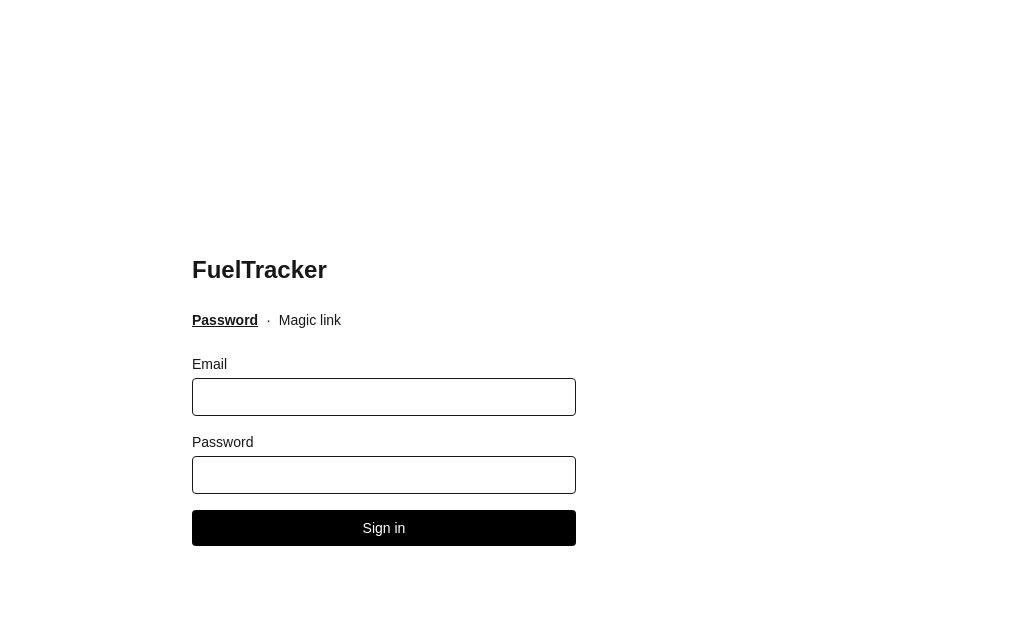
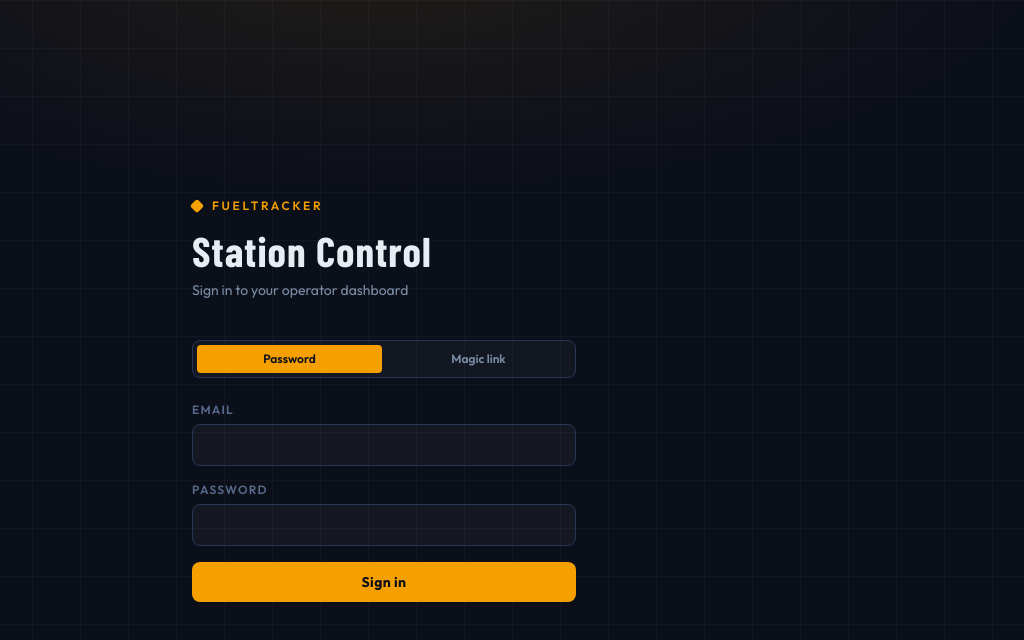
Before and after one commit to daveslaw/fueltracker_v3, a Next.js app: page /login in a window 1280 px wide. Shown: the top 640 px of the page, without its empty margins (256-1280 px from the left). Built offline with nearby package versions, Linux system fonts and the light colour scheme.

Commit message:
improved front end aesthetics

```diff
--- a/app/(auth)/login/page.tsx
+++ b/app/(auth)/login/page.tsx
@@ -29,31 +29,96 @@ export default function LoginPage() {
   }
 
   return (
-    <main className="flex min-h-screen items-center justify-center p-4">
-      <div className="w-full max-w-sm space-y-6">
-        <h1 className="text-2xl font-semibold">FuelTracker</h1>
+    <main
+      className="relative flex min-h-screen items-center justify-center p-4 overflow-hidden"
+      style={{ background: '#0B0F1A' }}
+    >
+      {/* Canopy glow — ambient light from above */}
+      <div
+        className="pointer-events-none absolute inset-0"
+        style={{
+          background:
+            'radial-gradient(ellipse 80% 45% at 50% -5%, rgba(245,159,0,0.09) 0%, transparent 65%)',
+        }}
+      />
 
-        <div className="flex gap-2 text-sm">
-          <button
-            type="button"
-            onClick={() => setMode('password')}
-            className={mode === 'password' ? 'font-semibold underline' : 'text-muted-foreground'}
+      {/* Subtle grid — operations panel texture */}
+      <div
+        className="pointer-events-none absolute inset-0"
+        style={{
+          backgroundImage:
+            'linear-gradient(rgba(226,232,240,0.03) 1px, transparent 1px), ' +
+            'linear-gradient(90deg, rgba(226,232,240,0.03) 1px, transparent 1px)',
+          backgroundSize: '48px 48px',
+        }}
+      />
+
+      <div className="relative z-10 w-full max-w-sm">
+        {/* Brand mark */}
+        <div className="mb-10">
+          <div className="flex items-center gap-2.5 mb-4">
+            {/* Rotated diamond — fuel rhombus */}
+            <div
+              style={{
+                width: 10,
+                height: 10,
+                background: '#F59F00',
+                borderRadius: 2,
+                transform: 'rotate(45deg)',
+                flexShrink: 0,
+              }}
+            />
+            <span
+              className="text-xs font-semibold tracking-[0.22em] uppercase"
+              style={{ color: '#F59F00', letterSpacing: '0.22em' }}
+            >
+              FuelTracker
+            </span>
+          </div>
+          <h1
+            className="text-[2.6rem] font-bold leading-none tracking-wide"
+            style={{ color: '#E8EDF4', fontFamily: 'var(--font-heading), sans-serif' }}
           >
-            Password
-          </button>
-          <span className="text-muted-foreground">·</span>
-          <button
-            type="button"
-            onClick={() => setMode('magic-link')}
-            className={mode === 'magic-link' ? 'font-semibold underline' : 'text-muted-foreground'}
-          >
-            Magic link
-          </button>
+            Station Control
+          </h1>
+          <p className="mt-2 text-sm" style={{ color: '#7B8EA8' }}>
+            Sign in to your operator dashboard
+          </p>
         </div>
 
+        {/* Mode selector — pill toggle */}
+        <div
+          className="flex gap-1 mb-6 rounded-lg p-1"
+          style={{
+            background: 'rgba(255,255,255,0.03)',
+            border: '1px solid #2A3656',
+          }}
+        >
+          {(['password', 'magic-link'] as AuthMode[]).map(m => (
+            <button
+              key={m}
+              type="button"
+              onClick={() => setMode(m)}
+              className="flex-1 rounded py-1.5 text-xs font-semibold transition-all duration-150"
+              style={
+                mode === m
+                  ? { background: '#F59F00', color: '#0B0F1A' }
+                  : { color: '#7B8EA8' }
+              }
+            >
+              {m === 'password' ? 'Password' : 'Magic link'}
+            </button>
+          ))}
+        </div>
+
+        {/* Form */}
         <form onSubmit={handleSubmit} className="space-y-4">
           <div>
-            <label htmlFor="email" className="block text-sm font-medium mb-1">
+            <label
+              htmlFor="email"
+              className="block mb-1.5 text-xs font-semibold uppercase tracking-widest"
+              style={{ color: '#56698A' }}
+            >
               Email
             </label>
             <input
@@ -62,13 +127,22 @@ export default function LoginPage() {
               type="email"
               required
               autoComplete="email"
-              className="w-full rounded border px-3 py-2 text-sm"
+              className="w-full rounded-lg px-4 py-2.5 text-sm transition-colors"
+              style={{
+                background: 'rgba(255,255,255,0.04)',
+                border: '1px solid #2A3656',
+                color: '#E2E8F0',
+              }}
             />
           </div>
 
           {mode === 'password' && (
             <div>
-              <label htmlFor="password" className="block text-sm font-medium mb-1">
+              <label
+                htmlFor="password"
+                className="block mb-1.5 text-xs font-semibold uppercase tracking-widest"
+                style={{ color: '#56698A' }}
+              >
                 Password
               </label>
               <input
@@ -77,20 +151,53 @@ export default function LoginPage() {
                 type="password"
                 required
                 autoComplete="current-password"
-                className="w-full rounded border px-3 py-2 text-sm"
+                className="w-full rounded-lg px-4 py-2.5 text-sm"
+                style={{
+                  background: 'rgba(255,255,255,0.04)',
+                  border: '1px solid #2A3656',
+                  color: '#E2E8F0',
+                }}
               />
             </div>
           )}
 
-          {error && <p className="text-sm text-red-600">{error}</p>}
-          {message && <p className="text-sm text-green-600">{message}</p>}
+          {error && (
+            <div
+              className="rounded-lg px-4 py-2.5 text-sm"
+              style={{
+                background: 'rgba(244,63,94,0.10)',
+                border: '1px solid rgba(244,63,94,0.25)',
+                color: '#FB7185',
+              }}
+            >
+              {error}
+            </div>
+          )}
+
+          {message && (
+            <div
+              className="rounded-lg px-4 py-2.5 text-sm"
+              style={{
+                background: 'rgba(16,185,129,0.10)',
+                border: '1px solid rgba(16,185,129,0.25)',
+                color: '#34D399',
+              }}
+            >
+              {message}
+            </div>
+          )}
 
           <button
             type="submit"
             disabled={pending}
-            className="w-full rounded bg-black py-2 text-sm font-medium text-white disabled:opacity-50"
+            className="w-full rounded-lg py-2.5 text-sm font-bold tracking-wide transition-opacity disabled:opacity-50 disabled:cursor-default"
+            style={{ background: '#F59F00', color: '#0B0F1A' }}
           >
-            {pending ? 'Signing in…' : mode === 'password' ? 'Sign in' : 'Send magic link'}
+            {pending
+              ? 'Signing in…'
+              : mode === 'password'
+              ? 'Sign in'
+              : 'Send magic link'}
           </button>
         </form>
       </div>
--- a/app/globals.css
+++ b/app/globals.css
@@ -1,77 +1,112 @@
 @import "tailwindcss";
 
 :root {
-  --background: #ffffff;
-  --foreground: #171717;
+  --background: #0B0F1A;
+  --foreground: #E2E8F0;
 }
 
 @theme inline {
   --color-background: var(--background);
   --color-foreground: var(--foreground);
-  --font-sans: var(--font-geist-sans);
-  --font-mono: var(--font-geist-mono);
-}
+  --font-sans: var(--font-ui);
+  --font-mono: var(--font-code);
 
-@media (prefers-color-scheme: dark) {
-  :root {
-    --background: #0a0a0a;
-    --foreground: #ededed;
-  }
+  /* Amber replaces black — all `bg-black` buttons become amber CTA */
+  --color-black: #F59F00;
+
+  /* Dark-native gray ramp (light values map to dark surfaces, dark to light text) */
+  --color-gray-50:  #141B2D;
+  --color-gray-100: #1E2740;
+  --color-gray-200: #2A3656;
+  --color-gray-300: #3D4E6B;
+  --color-gray-400: #56698A;
+  --color-gray-500: #7B8EA8;
+  --color-gray-600: #94A3B8;
+  --color-gray-700: #B8C9D8;
+  --color-gray-800: #D1DCE8;
+  --color-gray-900: #E8EDF4;
+
+  /* Status: green */
+  --color-green-50:  rgba(16, 185, 129, 0.07);
+  --color-green-100: rgba(16, 185, 129, 0.13);
+  --color-green-600: #34D399;
+  --color-green-700: #10B981;
+  --color-green-800: #6EE7B7;
+
+  /* Status: red */
+  --color-red-50:  rgba(244, 63, 94, 0.07);
+  --color-red-100: rgba(244, 63, 94, 0.13);
+  --color-red-200: rgba(244, 63, 94, 0.20);
+  --color-red-300: rgba(244, 63, 94, 0.30);
+  --color-red-600: #F87171;
+  --color-red-700: #FB7185;
+  --color-red-800: #FCA5A5;
+
+  /* Status: yellow / amber */
+  --color-yellow-50:  rgba(245, 158, 11, 0.07);
+  --color-yellow-100: rgba(245, 158, 11, 0.13);
+  --color-yellow-800: #FCD34D;
+  --color-amber-500: #F59F00;
+  --color-amber-600: #E8930A;
+
+  /* Info / links */
+  --color-blue-100: rgba(56, 189, 248, 0.12);
+  --color-blue-600: #38BDF8;
+  --color-blue-800: #7DD3FC;
 }
 
 body {
   background: var(--background);
   color: var(--foreground);
-  font-family: Arial, Helvetica, sans-serif;
 }
 
-input, select, textarea, option {
-  background-color: #ffffff;
-  color: #171717;
-}
-
-@media (prefers-color-scheme: dark) {
-  :root {
-    color-scheme: dark;
-  }
-
-  input, select, textarea, option {
-    background-color: #1c1c1c;
-    color: #ededed;
-    border-color: #3f3f3f;
+/* Default border colour for all elements */
+@layer base {
+  *, *::before, *::after {
+    border-color: #2A3656;
   }
 }
 
+/* Heading font — Barlow Condensed applied to all heading levels */
+h1, h2, h3, h4 {
+  font-family: var(--font-heading), var(--font-ui), sans-serif;
+}
+
+/* Form elements — dark surface */
+input, select, textarea, option {
+  background-color: #141B2D;
+  color: #E2E8F0;
+  border-color: #2A3656;
+}
+
+input::placeholder,
+textarea::placeholder {
+  color: #56698A;
+}
+
+input:focus-visible,
+select:focus-visible,
+textarea:focus-visible {
+  outline: 2px solid #F59F00;
+  outline-offset: -1px;
+}
+
+/* Spinner — amber ring */
 .loader {
-  width: 48px;
-  height: 48px;
-  border: 5px solid #FFF;
+  width: 40px;
+  height: 40px;
+  border: 3px solid rgba(245, 159, 0, 0.18);
+  border-top-color: #F59F00;
   border-radius: 50%;
   display: inline-block;
   box-sizing: border-box;
-  position: relative;
-  animation: pulse 1s linear infinite;
-}
-.loader:after {
-  content: '';
-  position: absolute;
-  width: 48px;
-  height: 48px;
-  border: 5px solid #FFF;
-  border-radius: 50%;
-  display: inline-block;
-  box-sizing: border-box;
-  left: 50%;
-  top: 50%;
-  transform: translate(-50%, -50%);
-  animation: scaleUp 1s linear infinite;
+  animation: spin 0.75s linear infinite;
 }
 
-@keyframes scaleUp {
-  0% { transform: translate(-50%, -50%) scale(0) }
-  60%, 100% { transform: translate(-50%, -50%) scale(1) }
+.loader::after {
+  display: none;
 }
-@keyframes pulse {
-  0%, 60%, 100% { transform: scale(1) }
-  80% { transform: scale(1.2) }
+
+@keyframes spin {
+  to { transform: rotate(360deg); }
 }
--- a/app/layout.tsx
+++ b/app/layout.tsx
@@ -1,5 +1,5 @@
 import type { Metadata } from 'next'
-import { Geist } from 'next/font/google'
+import { Barlow_Condensed, Outfit, JetBrains_Mono } from 'next/font/google'
 import { ServiceWorkerRegistrar } from '@/components/ServiceWorkerRegistrar'
 import { ToastProvider } from '@/components/Toaster'
 import { OfflineQueueProvider } from '@/components/OfflineQueueProvider'
@@ -7,7 +7,21 @@ import { PendingBadge } from '@/components/PendingBadge'
 import { FailedSyncBanner } from '@/components/FailedSyncBanner'
 import './globals.css'
 
-const geist = Geist({ subsets: ['latin'], variable: '--font-geist' })
+const heading = Barlow_Condensed({
+  subsets: ['latin'],
+  weight: ['400', '500', '600', '700'],
+  variable: '--font-heading',
+})
+
+const ui = Outfit({
+  subsets: ['latin'],
+  variable: '--font-ui',
+})
+
+const code = JetBrains_Mono({
+  subsets: ['latin'],
+  variable: '--font-code',
+})
 
 export const metadata: Metadata = {
   title: 'FuelTracker',
@@ -18,7 +32,7 @@ export const metadata: Metadata = {
 export default function RootLayout({ children }: { children: React.ReactNode }) {
   return (
     <html lang="en">
-      <body className={`${geist.variable} font-sans antialiased`}>
+      <body className={`${heading.variable} ${ui.variable} ${code.variable} font-sans antialiased`}>
         <ToastProvider>
           <OfflineQueueProvider>
             <ServiceWorkerRegistrar />
```
Also changed, not shown: app/dashboard/page.tsx (+15 -8 lines), .claude/settings.local.json.
